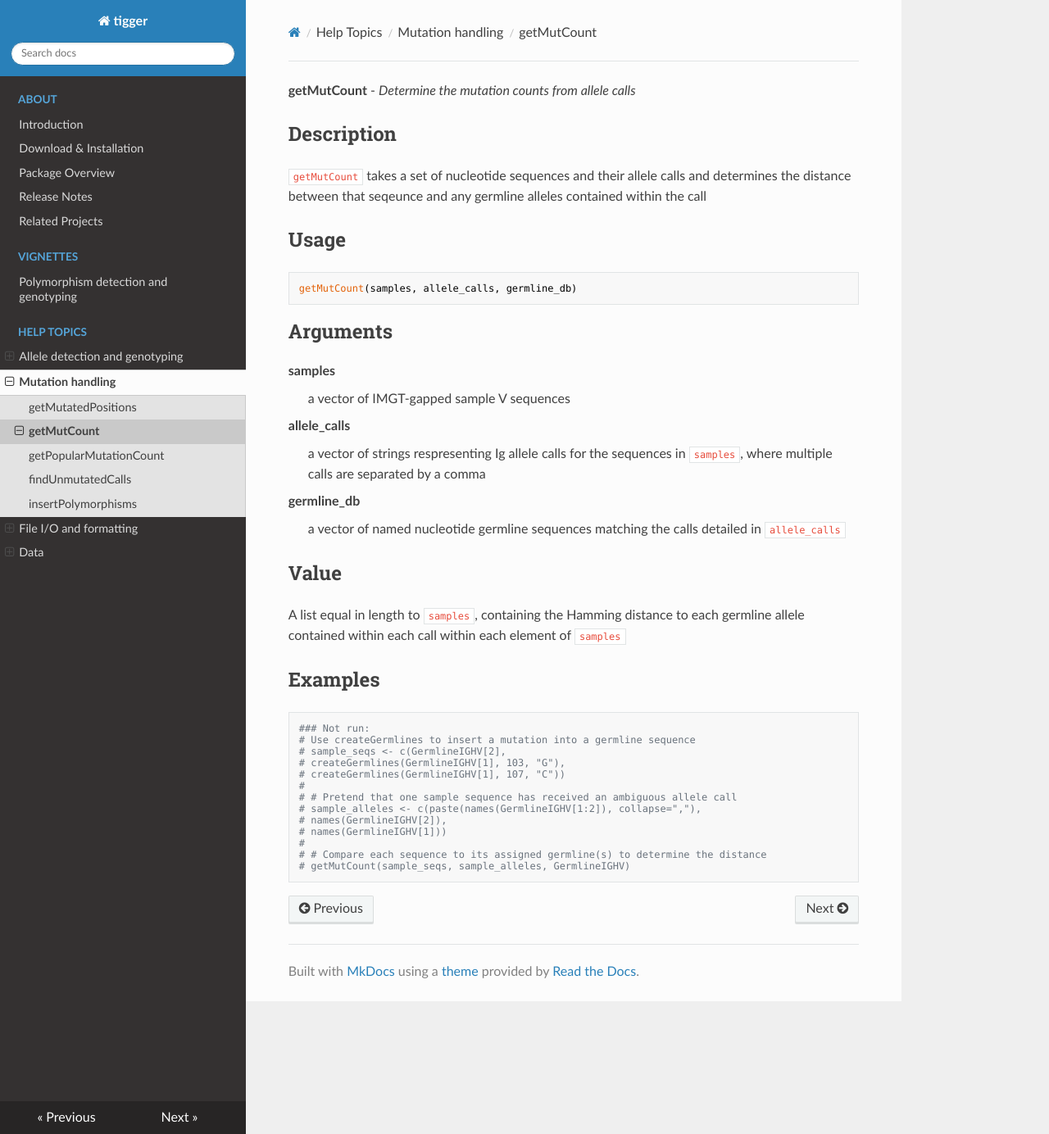
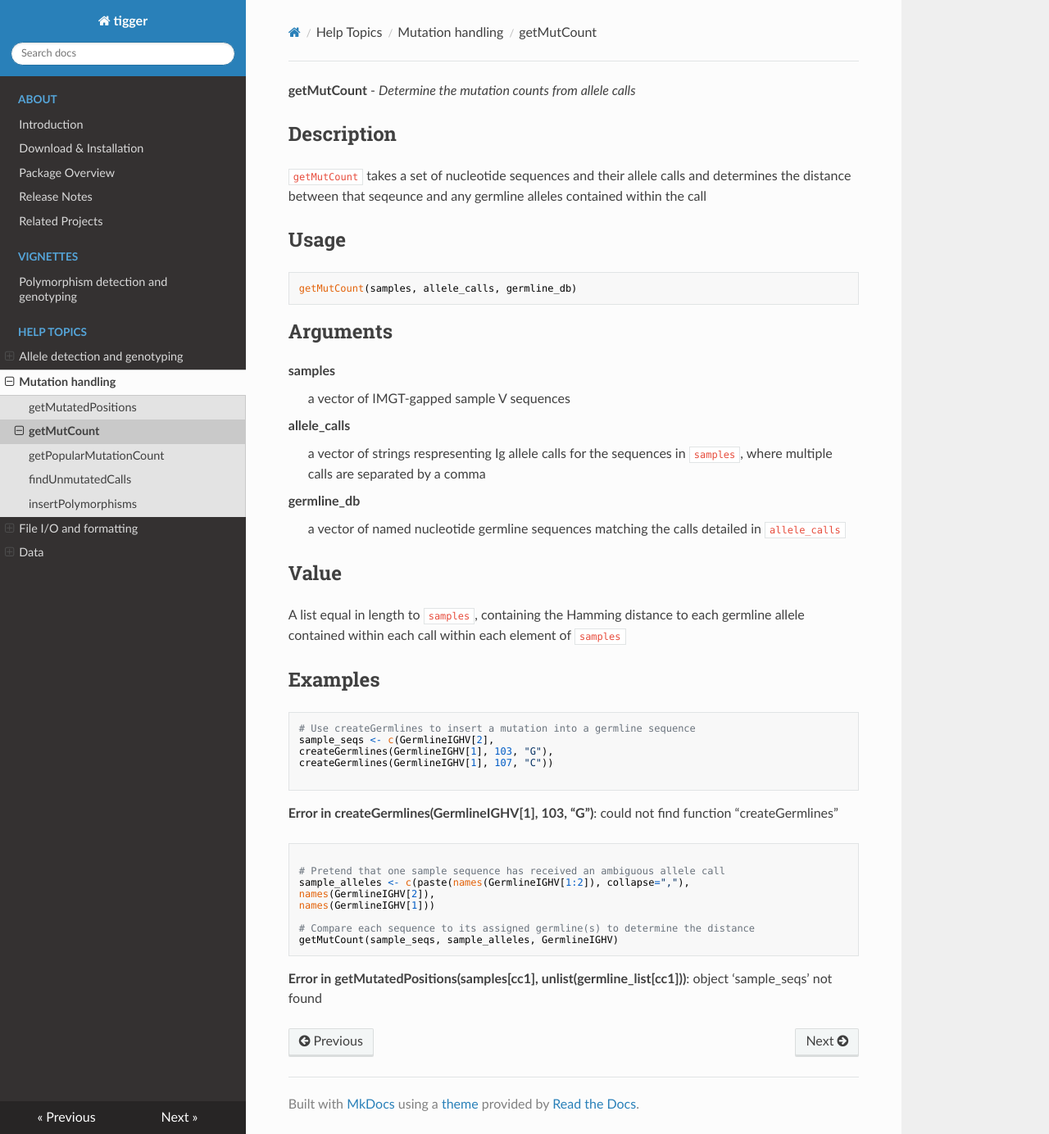
Before and after one commit to immcantation/tigger, an MkDocs documentation site: the page built from docs/topics/getMutCount.md, in a window 1280 px wide and 1384 px high. Shown: the whole window at 82% size. Built offline with MkDocs 1.6.1, drawn with Linux system fonts in a browser that asks for light colours; nearby versions of some CDN libraries; old or Windows-style settings are respelled for this version of MkDocs.

Commit message:
Doc update.

````diff
--- a/docs/topics/getMutCount.md
+++ b/docs/topics/getMutCount.md
@@ -45,17 +45,23 @@ Examples
 -------------------
 
 ```R
-### Not run:
 # Use createGermlines to insert a mutation into a germline sequence
-# sample_seqs <- c(GermlineIGHV[2],
-# createGermlines(GermlineIGHV[1], 103, "G"),
-# createGermlines(GermlineIGHV[1], 107, "C"))
-#
-# # Pretend that one sample sequence has received an ambiguous allele call
-# sample_alleles <- c(paste(names(GermlineIGHV[1:2]), collapse=","),
-# names(GermlineIGHV[2]),
-# names(GermlineIGHV[1]))
-#
-# # Compare each sequence to its assigned germline(s) to determine the distance
-# getMutCount(sample_seqs, sample_alleles, GermlineIGHV)
+sample_seqs <- c(GermlineIGHV[2],
+createGermlines(GermlineIGHV[1], 103, "G"),
+createGermlines(GermlineIGHV[1], 107, "C"))
+
 ```
+
+**Error in createGermlines(GermlineIGHV[1], 103, "G")**: could not find function "createGermlines"
+```R
+
+# Pretend that one sample sequence has received an ambiguous allele call
+sample_alleles <- c(paste(names(GermlineIGHV[1:2]), collapse=","),
+names(GermlineIGHV[2]),
+names(GermlineIGHV[1]))
+
+# Compare each sequence to its assigned germline(s) to determine the distance
+getMutCount(sample_seqs, sample_alleles, GermlineIGHV)
+```
+
+**Error in getMutatedPositions(samples[cc1], unlist(germline_list[cc1]))**: object 'sample_seqs' not found
````
Also changed, not shown: NEWS.md (+1 -1 lines), docs/news.md (+1 -1 lines), docs/topics/findNovelAlleles.md (+1 -2 lines), docs/topics/inferGenotypeBayesian.md (+20 -16 lines), 1 other file.
